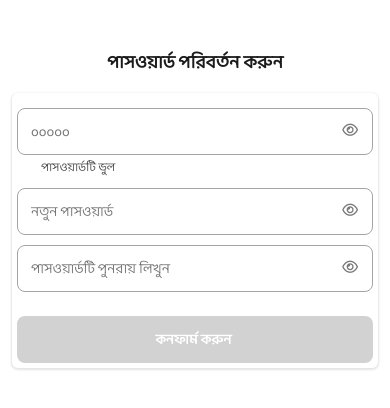
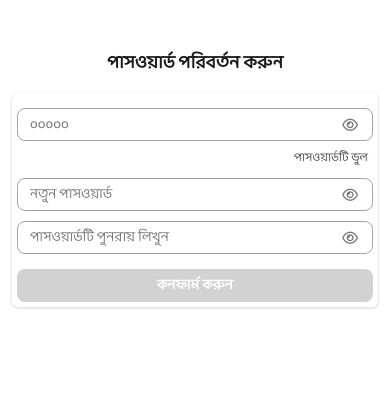
Before and after one commit to alif-sagir/tech-park-it, a website: page change_password.html in a window 390 px wide. Drawn offline with Linux system fonts and the light colour scheme.

Commit message:
not found page and some page responsive complete

```diff
--- a/assets/sass/pages/change_password.scss
+++ b/assets/sass/pages/change_password.scss
@@ -26,6 +26,10 @@
     .changed_password_form {
         display: flex;
         justify-content: center;
+        text-align: center;
+        @include xs(){
+            width: 100%;
+        }
         form {
             width: 628px;
             // height: 347px;
@@ -61,6 +65,7 @@
                     @include xs(){
                         width: 100%;
                         font-size: 14px;
+                        padding: 5px 12px 5px 12px;
                     }
                 }
                 i {
@@ -71,12 +76,16 @@
                     @include xs(){
                         right: 15px;
                         font-size: 14px;
+                        top:10px;
                     }
                 }
             }
             .confirm_btn {
                 position: relative;
                 margin-top: 24px;
+                @include xs(){
+                    margin-top: 15px;
+                }
                 input {
                     width: 580px;
                     display: inline-flex;
@@ -97,13 +106,14 @@
                     @include xs(){
                         width: 100%;
                         font-size: 14px;
+                        padding: 5px 12px 5px 12px;
                     }
                 }
             }
             label {
                 display: flex;
-                justify-content: start;
-                margin-left: 24px;
+                justify-content: end;
+                margin-right: 24px;
                 color: var(--mute-color-80, #494949);
 
                 /* H6/Lebel Regular 12 */
@@ -112,7 +122,11 @@
                 font-style: normal;
                 font-weight: 400;
                 line-height: 160%; /* 19.2px */
-                margin-top: 4px;
+                margin-top: 14px;
+                @include xs(){
+                    margin-right: 5px;
+                    margin-top: 8px;
+                }
             }
         }
     }
--- a/assets/sass/pages/login_by_password.scss
+++ b/assets/sass/pages/login_by_password.scss
@@ -4,6 +4,9 @@
     // justify-content: center;
     // text-align: center;
     margin-top: 120px;
+    @include xs(){
+        margin-top: 40px;
+    }
     .container{
         display: flex;
         flex-direction: column;
@@ -78,6 +81,7 @@
                     @include xs(){
                         width: 100%;
                         font-size: 14px;
+                        padding: 5px 12px 5px 12px;
                     }
                 }
                 i {
@@ -88,12 +92,16 @@
                     @include xs(){
                         right: 15px;
                         font-size: 14px;
+                        top:10px;
                     }
                 }
             }
             .confirm_btn {
                 position: relative;
                 margin-top: 24px;
+                @include xs(){
+                    margin-top: 15px;
+                }
                 input {
                     width: 580px;
                     display: inline-flex;
@@ -114,6 +122,7 @@
                     @include xs(){
                         width: 100%;
                         font-size: 14px;
+                        padding: 5px 12px 5px 12px;
                     }
                 }
             }
@@ -130,6 +139,10 @@
                 font-weight: 400;
                 line-height: 160%; /* 19.2px */
                 margin-top: 14px;
+                @include xs(){
+                    margin-right: 5px;
+                    margin-top: 8px;
+                }
             }
         }
     }
--- a/assets/sass/pages/not_found.scss
+++ b/assets/sass/pages/not_found.scss
@@ -1,7 +1,9 @@
 .not_found_area_start {
     margin-top: 140px;
-
-    .not_found_error_message{
+    @include xs() {
+        margin-top: 40px;
+    }
+    .not_found_error_message {
         display: flex;
         flex-direction: column;
         justify-content: center;
@@ -10,6 +12,12 @@
             img {
                 width: 444px;
                 height: 200px;
+                @include xs(){
+                    width: 100%;
+                    height: 100%;
+                    padding: 30px 50px;
+                    padding-bottom: 10px;
+                }
             }
         }
         .error_message {
@@ -21,13 +29,36 @@
             font-weight: 500;
             line-height: 36px; /* 150% */
             margin-top: 25px;
+            @include xs(){
+                font-size: 16px;
+                margin-top: 10px;
+            }
         }
         .back_btn {
             display: flex;
             justify-content: center;
-            .btn{
+            .btn {
                 text-align: center;
                 margin-top: 62px;
+                display: flex;
+                padding: 12px 34px 11px 34px;
+                justify-content: center;
+                align-items: center;
+                gap: 10px;
+                flex-shrink: 0;
+                border-radius: 8px;
+                border: 1px solid var(--secondary-60, #6b7280);
+                background: var(--white-100, #fff);
+                i{
+                    @include xs(){
+                        font-size: 12px;
+                    }
+                }
+                @include xs(){
+                    margin-top: 20px;
+                    padding: 8px 12px 7px 12px;
+                }
+                a {
                     color: var(--mute-color-100, #1c1c1c);
                     text-align: center;
                     font-family: Baloo Da 2;
@@ -35,19 +66,11 @@
                     font-style: normal;
                     font-weight: 500;
                     line-height: 150%; /* 24px */
-            display: flex;
-            width: 182px;
-            height: 48px;
-            // padding: 12px 24px 11px 24px;
-            justify-content: center;
-            align-items: center;
-            gap: 10px;
-            flex-shrink: 0;
-            border-radius: 8px;
-            border: 1px solid var(--secondary-60, #6B7280);
-            background: var(--white-100, #FFF);
+                    @include xs(){
+                        font-size: 14px;
                     }
                 }
             }
-
         }
+    }
+}
--- a/assets/sass/pages/our_refund_policy.scss
+++ b/assets/sass/pages/our_refund_policy.scss
@@ -61,15 +61,20 @@
                 font-style: normal;
                 font-weight: 400;
                 line-height: 150%;
-                margin: 14px 0px 16px 36px;
+                margin: 14px 0px 16px 30px;
                 @include xs(){
                     font-size: 14px;
+                    margin: 14px 0px 15px 20px;
                 }
 
                 li {
                     list-style-type:disc;
+                    // list-style-position: inside;
                     color: #494949;
-                    margin-bottom: 16px;
+                    margin-bottom: 25px;
+                    @include xs(){
+                        margin-bottom: 10px;
+                    }
                 }
             }
             .description_footer {
```
Also changed, not shown: not_found_page.html (+1 -1 lines), assets/styles/style.css, 1 other file. Lines whose indentation alone changed are shown as unchanged.
